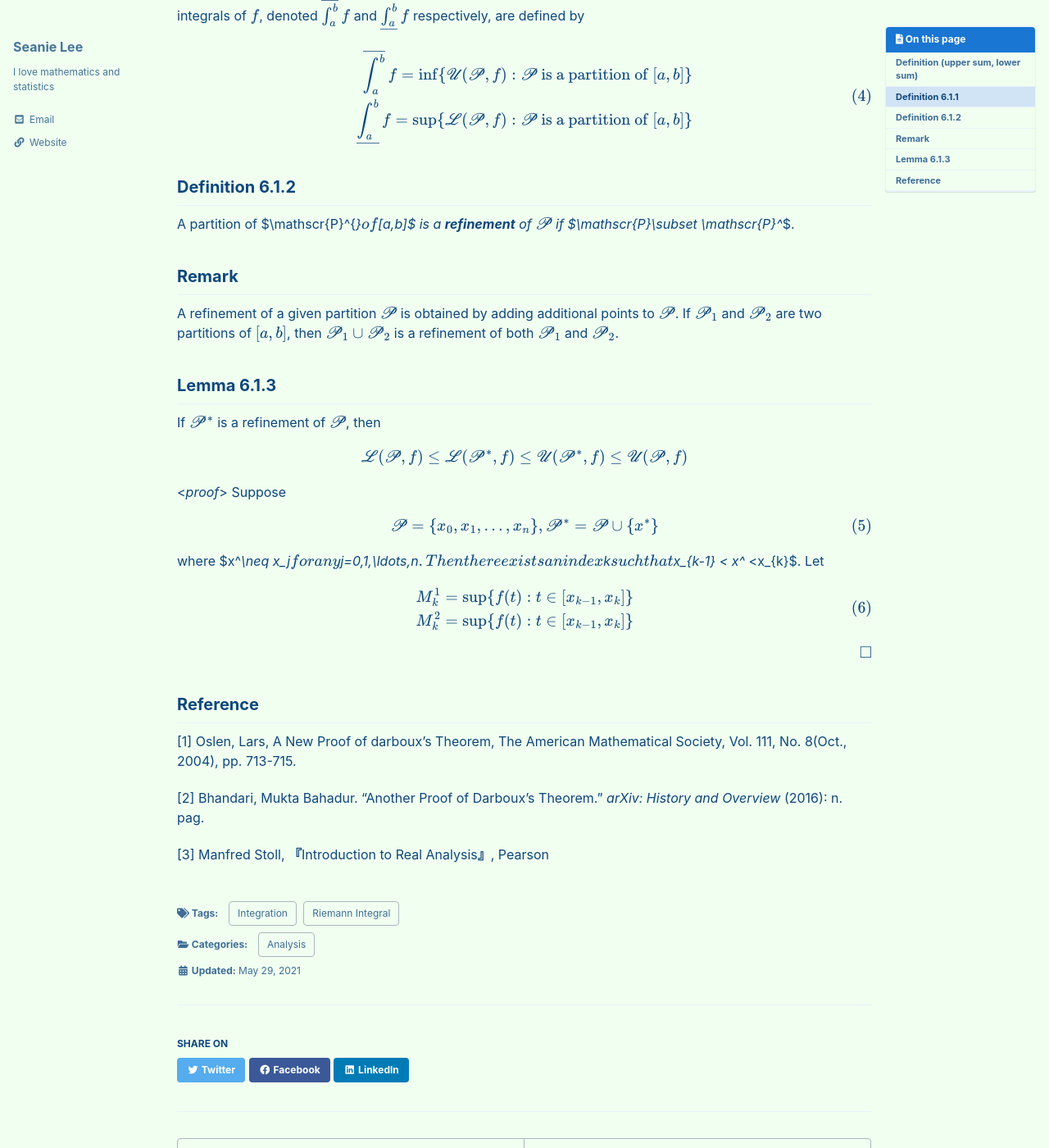
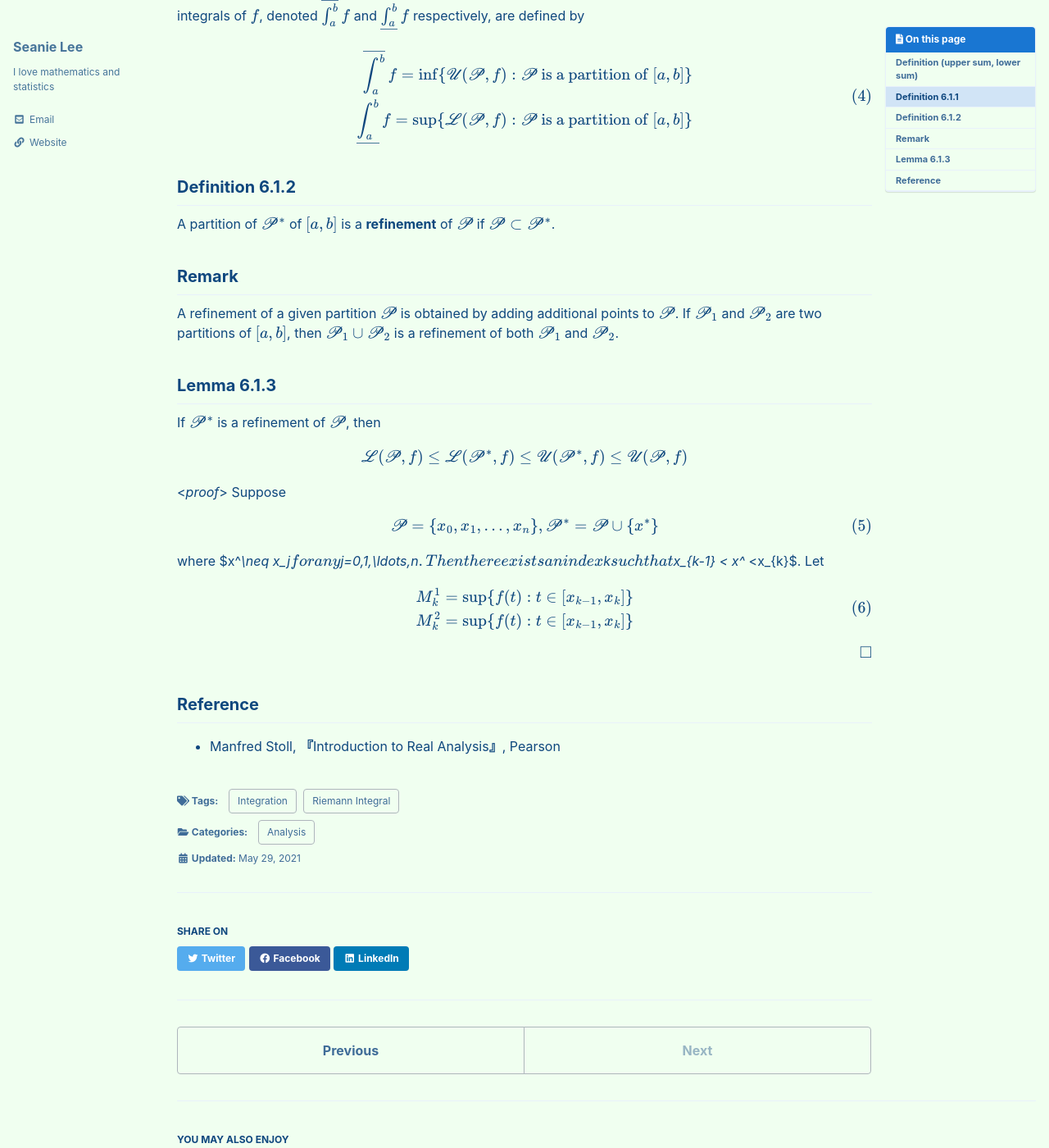
Before and after one commit to seanie12/blog, a Jekyll site: the page built from _posts/2021-05-29-upper_lower_sum.md, in a window 1280 px wide and 1400 px high, scrolled down 1170 px. Shown: the whole window at 82% size. Built offline with Jekyll 4.4.1, drawn with Linux system fonts in a browser that asks for light colours; cached includes are drawn as plain includes; formulas are drawn with MathJax 3; some of the changed text lies outside the part shown.

Commit message:
Update 2021-05-29-upper_lower_sum.md

```diff
--- a/_posts/2021-05-29-upper_lower_sum.md
+++ b/_posts/2021-05-29-upper_lower_sum.md
@@ -91,7 +91,7 @@ $$
 
 
 ## Definition 6.1.2
-A partition of $\mathscr{P}^{*}$ of $[a,b]$ is a **refinement** of $\mathscr{P}$ if $\mathscr{P}\subset \mathscr{P}^*$.
+A partition of $$\mathscr{P}^{*}$$ of $[a,b]$ is a **refinement** of $$\mathscr{P}$$ if $$\mathscr{P}\subset \mathscr{P}^*$$.
 
 
 ## Remark
@@ -129,9 +129,4 @@ $$\tag*{$\square$}$$
 
 
 ## Reference
-
-[1] Oslen, Lars, A New Proof of darboux’s Theorem, The American Mathematical Society, Vol. 111, No. 8(Oct., 2004), pp. 713-715.
-
-[2] Bhandari, Mukta Bahadur. “Another Proof of Darboux's Theorem.” _arXiv: History and Overview_ (2016): n. pag.
-
-[3] Manfred Stoll,  **『**Introduction to Real Analysis**』**, Pearson
+- Manfred Stoll,  **『**Introduction to Real Analysis**』**, Pearson
```
